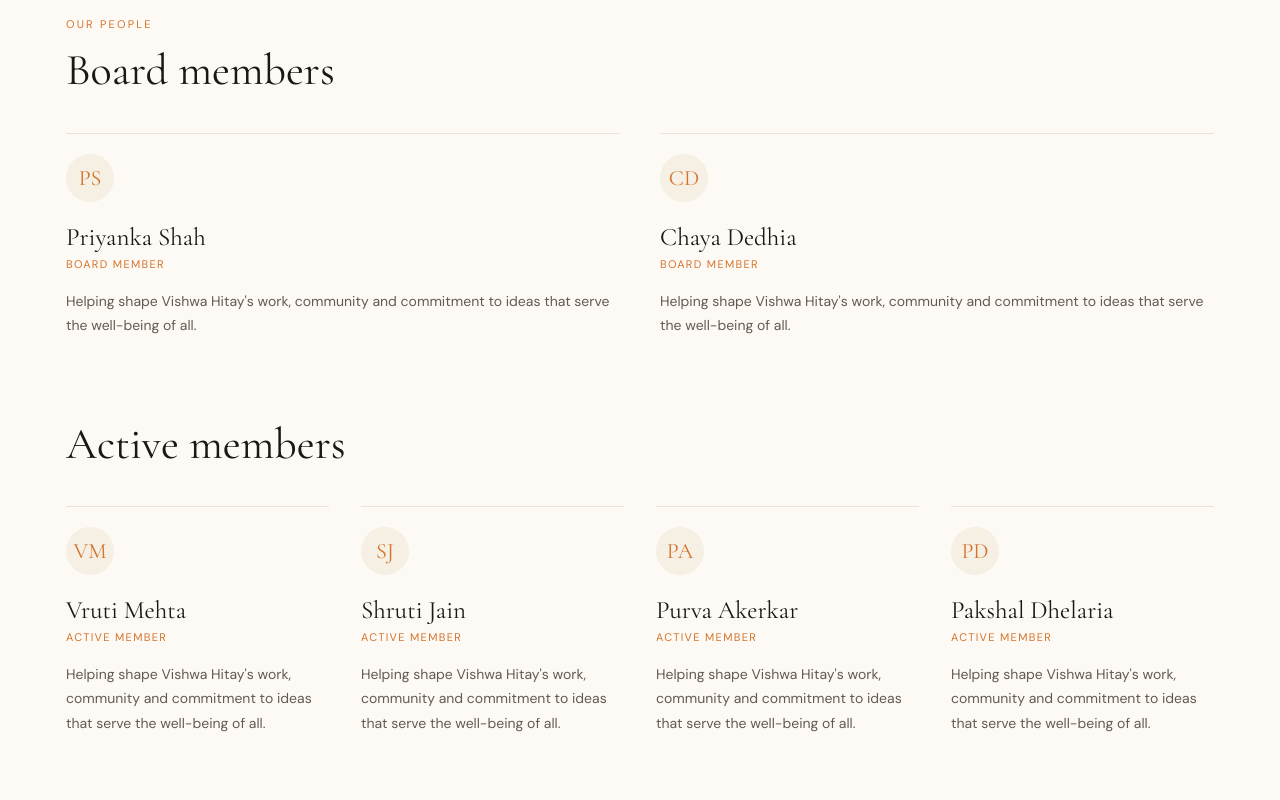
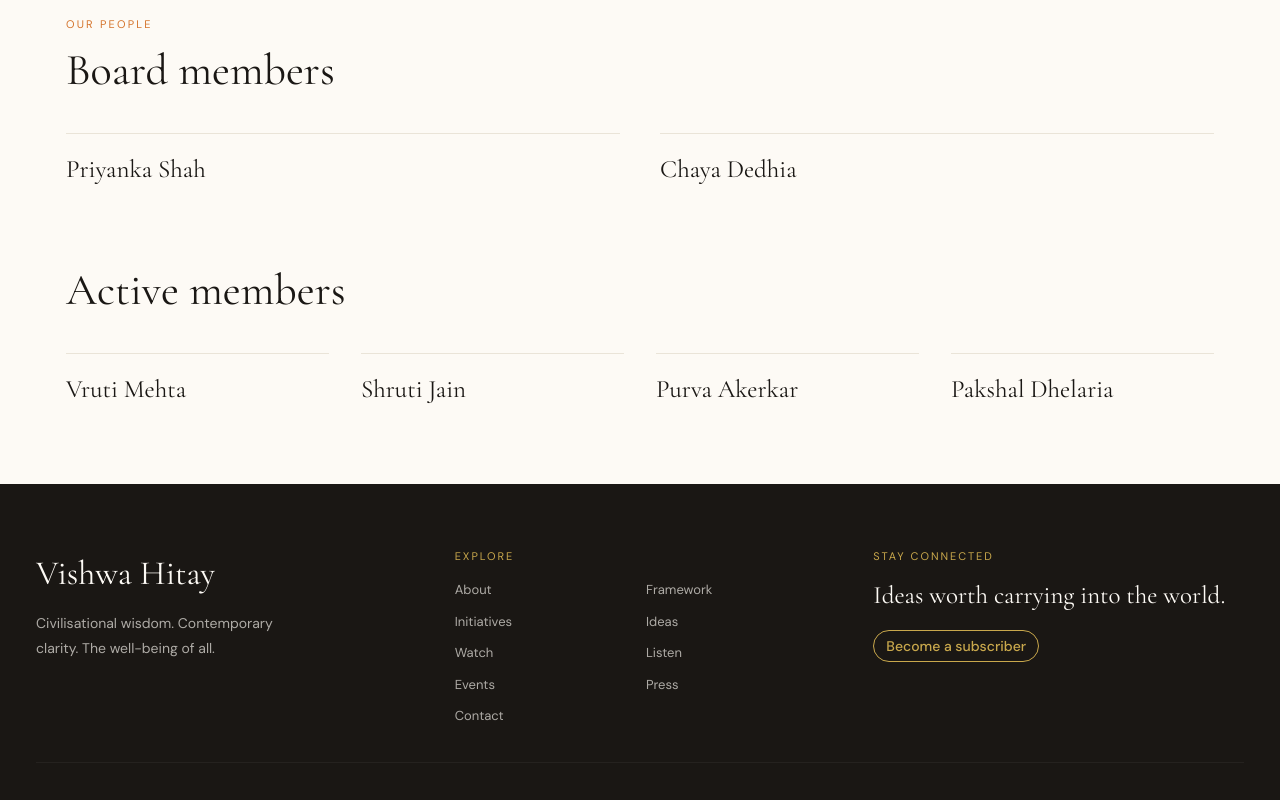
Before and after one commit to Pakshal/vishwa-hitay, a Next.js app: page /about in a window 1280 px wide. Shown: the part 900-1700 px from the top of the page. Built offline with nearby package versions, Linux system fonts and the light colour scheme.

Commit message:
Simplify PersonCard component and member rendering
Refactor PersonCard component to remove role and simplify rendering. Update member mapping to use simplified PersonCard.

```diff
--- a/app/about/page.jsx
+++ b/app/about/page.jsx
@@ -3,14 +3,14 @@
 import PageHeader from '../../components/PageHeader';
 import { members } from '../../lib/content';
 
-function PersonCard({ name, role }) {
-  return <Box borderTop="1px solid" borderColor="brand.mist" pt={5}><Box w="48px" h="48px" borderRadius="full" bg="brand.parchment" color="brand.saffron" display="grid" placeItems="center" fontFamily="heading" fontSize="22px">{name.split(' ').map(part => part[0]).join('')}</Box><Heading mt={5} fontSize="25px" fontWeight="400">{name}</Heading><Text mt={1} color="brand.saffron" fontSize="11px" letterSpacing=".12em" textTransform="uppercase">{role}</Text><Text mt={4} color="#625b52" fontSize="14px" lineHeight="1.75">Helping shape Vishwa Hitay&apos;s work, community and commitment to ideas that serve the well-being of all.</Text></Box>;
+function PersonCard({ name }) {
+  return <Box borderTop="1px solid" borderColor="brand.mist" pt={5}><Heading fontSize="25px" fontWeight="400">{name}</Heading></Box>;
 }
 
 export default function AboutPage() {
   return <SiteShell><PageHeader eyebrow="About Us" title="Wisdom that serves the world.">Vishwa — the world. Hitay — the welfare and well-being of all.</PageHeader>
     <Container maxW="1180px" py={{ base: 14, md: 20 }}><Grid templateColumns={{ base: '1fr', md: '.8fr 1.2fr' }} gap={14}><Heading fontSize={{ base: '38px', md: '50px' }} fontWeight="400">Depth without dogma.<br />Tradition without rigidity.</Heading><Box><Text fontSize="18px" lineHeight="1.9" color="#4a4540">Vishwa Hitay is a global ideas platform dedicated to translating civilisational wisdom into practical clarity for the challenges of modern life — leadership, governance, technology, and human flourishing.</Text><Text fontSize="18px" lineHeight="1.9" color="#4a4540" mt={4}>It speaks to leaders, students, founders, policymakers, technologists and seekers who believe that old wisdom can open new possibilities.</Text></Box></Grid>
-      <Box mt={20}><Text color="brand.saffron" fontSize="11px" letterSpacing=".2em" textTransform="uppercase">Our people</Text><Heading mt={3} mb={9} fontSize="44px" fontWeight="400">Board members</Heading><SimpleGrid columns={{ base: 1, md: 2 }} spacing={10}>{members.board.map(name => <PersonCard key={name} name={name} role="Board Member" />)}</SimpleGrid></Box>
-      <Box mt={20}><Heading mb={9} fontSize="44px" fontWeight="400">Active members</Heading><SimpleGrid columns={{ base: 1, sm: 2, lg: 4 }} spacing={8}>{members.active.map(name => <PersonCard key={name} name={name} role="Active Member" />)}</SimpleGrid></Box>
+      <Box mt={20}><Text color="brand.saffron" fontSize="11px" letterSpacing=".2em" textTransform="uppercase">Our people</Text><Heading mt={3} mb={9} fontSize="44px" fontWeight="400">Board members</Heading><SimpleGrid columns={{ base: 1, md: 2 }} spacing={10}>{members.board.map(name => <PersonCard key={name} name={name} />)}</SimpleGrid></Box>
+      <Box mt={20}><Heading mb={9} fontSize="44px" fontWeight="400">Active members</Heading><SimpleGrid columns={{ base: 1, sm: 2, lg: 4 }} spacing={8}>{members.active.map(name => <PersonCard key={name} name={name} />)}</SimpleGrid></Box>
     </Container></SiteShell>;
 }
```
